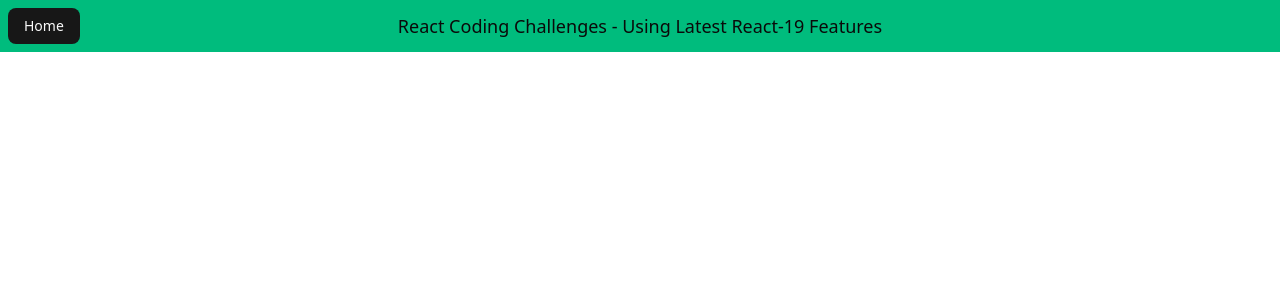
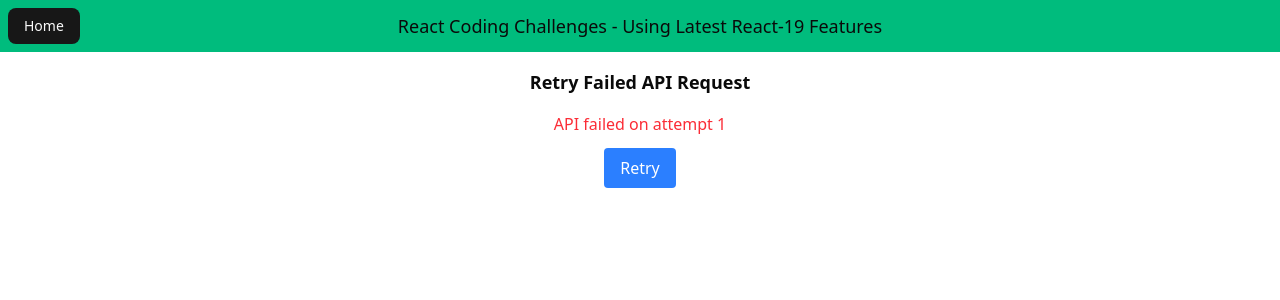
Before and after one commit to SuhelTamboli/React-Interview-Coding-Challenges, a React (Vite) app: page /retryRequest in a window 1280 px wide. Shown: the top 300 px of the page. Built offline with nearby package versions, Linux system fonts and the light colour scheme.

Commit message:
added retry request on failure example

```diff
--- a/src/App.tsx
+++ b/src/App.tsx
@@ -10,6 +10,8 @@ import ReactMemoExample from "./components/react-memo/ReactMemoExample";
 import ErrorBoundaryExample from "./components/error-boundary/ErrorBoundaryExample";
 import AuthCustomHook from "./components/custom-hook/AuthHookExample";
 import FetchCustomHook from "./components/custom-hook/FetchCustomHook";
+import RetryRequest from "./components/retry-request/RetryRequest";
+import CancelRequest from "./components/cancel-request/CancelRequest";
 
 const ProductList = lazy(() => import("./components/product-list/ProductList"));
 
@@ -40,6 +42,8 @@ function App() {
         <Route path="/errorBoundary" element={<ErrorBoundaryExample />} />
         <Route path="/authCustomHook" element={<AuthCustomHook />} />
         <Route path="/fetchCustomHook" element={<FetchCustomHook />} />
+        <Route path="/retryRequest" element={<RetryRequest />} />
+        <Route path="/cancelRequest" element={<CancelRequest />} />
       </Routes>
     </>
   );
--- /dev/null
+++ b/src/components/api/users.ts
@@ -0,0 +1,38 @@
+interface User {
+  id: string;
+  firstName: string;
+}
+
+interface UsersResponse {
+  users: User[];
+}
+
+let attempt = 0;
+let usersPromise: Promise<UsersResponse> | null = null;
+
+export function getUsers() {
+  if (!usersPromise) {
+    attempt++;
+
+    usersPromise = new Promise((resolve, reject) => {
+      setTimeout(() => {
+        if (attempt < 3) {
+          reject(new Error("API failed on attempt " + attempt));
+        } else {
+          resolve({
+            users: [
+              { id: "1", firstName: "John" },
+              { id: "2", firstName: "Jane" },
+            ],
+          });
+        }
+      }, 1000);
+    });
+  }
+
+  return usersPromise;
+}
+
+export function resetUsersPromise() {
+  usersPromise = null;
+}
--- a/src/components/navigation-items/NavigationItems.tsx
+++ b/src/components/navigation-items/NavigationItems.tsx
@@ -34,6 +34,14 @@ export default function NavigationItems() {
       name: "Custom Hook - Fetch Data on Component Mount",
       link: "/fetchCustomHook",
     },
+    {
+      name: "Retry Failed API Request",
+      link: "/retryRequest",
+    },
+    {
+      name: "Cancel API request on component unmount",
+      link: "/cancelRequest",
+    },
     //TODO
 
     // {
@@ -42,7 +50,7 @@ export default function NavigationItems() {
     // },
 
     //TODO:
-    // 1.Retry failed API request
+    // 1.
     // 2.Cancel API request on unmount
     // 3.Pagination component
     // 4.Parallel API calls using Promise.all
@@ -53,7 +61,6 @@ export default function NavigationItems() {
     // 12.Build a search autocomplete
     // 13.Implement optimistic UI update
     // 14.Pagination + filtering table
-    // 15.Custom hooks
   ];
   return (
     <ul className="list-disc list-inside p-4">
--- /dev/null
+++ b/src/components/retry-request/ErrorBoundaryWithRetry.tsx
@@ -0,0 +1,37 @@
+
+import React from "react";
+import { resetUsersPromise } from "../api/users";
+
+export class ErrorBoundaryWithRetry extends React.Component<
+  { children: React.ReactNode },
+  { hasError: boolean; error?: Error }
+> {
+  state = { hasError: false };
+
+  static getDerivedStateFromError(error: Error) {
+    return { hasError: true, error };
+  }
+
+  handleRetry = () => {
+    resetUsersPromise(); // 🔥 THIS IS THE KEY
+    this.setState({ hasError: false });
+  };
+
+  render() {
+    if (this.state.hasError) {
+      return (
+        <div className="text-center p-4">
+          <p className="text-red-500">{this.state.error?.message}</p>
+          <button
+            onClick={this.handleRetry}
+            className="mt-3 px-4 py-2 bg-blue-500 text-white rounded"
+          >
+            Retry
+          </button>
+        </div>
+      );
+    }
+
+    return this.props.children;
+  }
+}
--- /dev/null
+++ b/src/components/retry-request/RetryRequest.tsx
@@ -0,0 +1,29 @@
+import { Suspense, use } from "react";
+import { getUsers } from "../api/users";
+import { ErrorBoundaryWithRetry } from "./ErrorBoundaryWithRetry";
+
+function Users() {
+  const data = use(getUsers());
+
+  return (
+    <ul className="mt-4">
+      {data.users.map((u) => (
+        <li key={u.id}>{u.firstName}</li>
+      ))}
+    </ul>
+  );
+}
+
+export default function RetryRequest() {
+  return (
+    <div className="p-4">
+      <p className="font-bold text-lg text-center">Retry Failed API Request</p>
+
+      <ErrorBoundaryWithRetry>
+        <Suspense fallback={<p className="text-center">Loading...</p>}>
+          <Users />
+        </Suspense>
+      </ErrorBoundaryWithRetry>
+    </div>
+  );
+}
```
